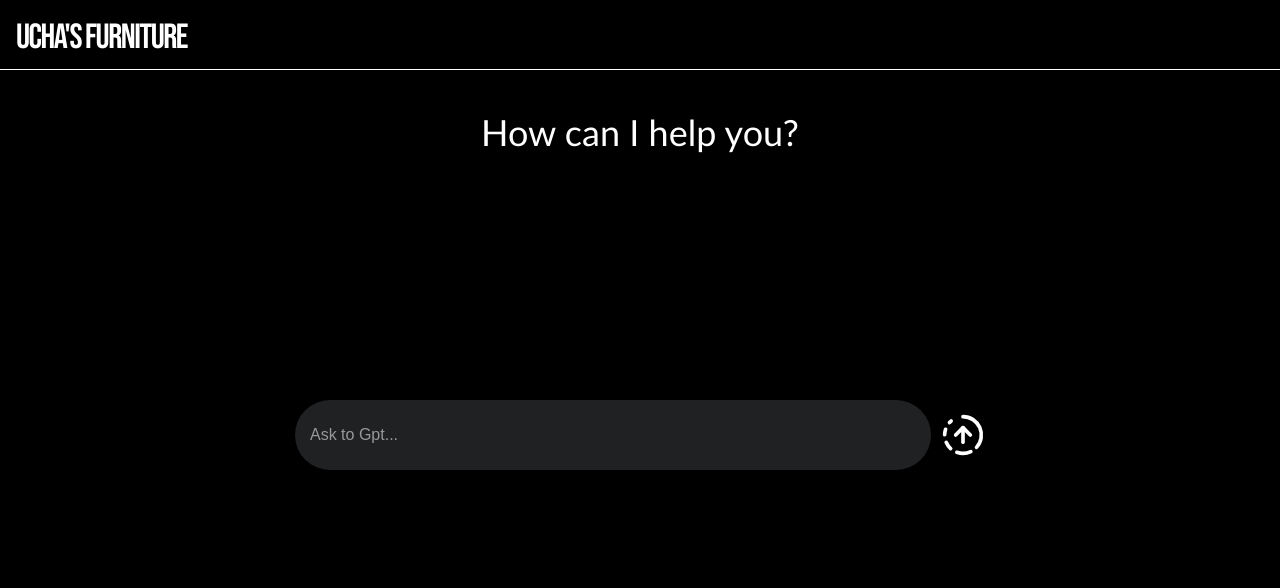
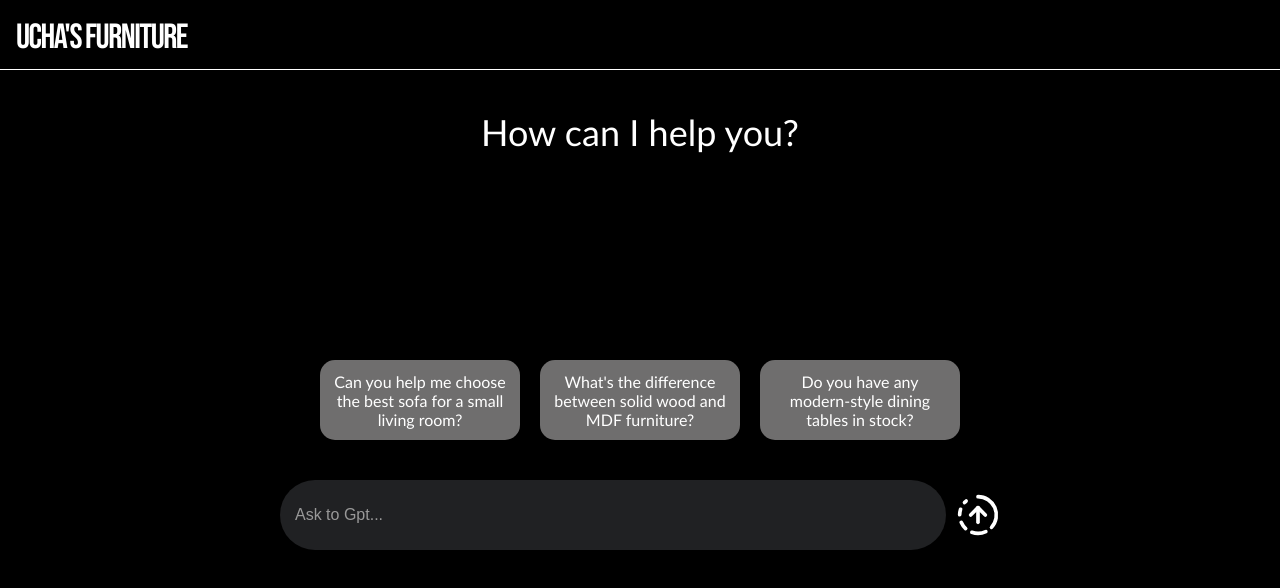
Before and after one commit to dachi6969/nowtryme, a Next.js app: page /AI-Chatbot in a window 1280 px wide. Shown: the top 588 px of the page. Built offline with nearby package versions, Linux system fonts and the light colour scheme.

Commit message:
add some updates on AI_Bot from main branch directly

```diff
--- a/app/AI-Chatbot/page.module.css
+++ b/app/AI-Chatbot/page.module.css
@@ -27,9 +27,11 @@
     transform: translateX(-50%);
     display: flex;
     align-items: center;
-    gap: 10px;
-    width: 90vw;
-    max-width: 720px;
+    flex-direction: column;
+    /* justify-content: center; */
+    gap: 30px;
+    /* width: 90vw; */
+    /* max-width: 720px;  */
     padding: 10px 15px;
     border-radius: 30px;
   }
@@ -79,8 +81,8 @@
   }
 
   .userMsg, .assistantMsg {
-    max-width: 100%;       /* limit max width */
-    display: inline-block; /* keep inline-block */
+    max-width: 100%;
+    display: inline-block;
     font-family: 'Gill Sans', 'Gill Sans MT', Calibri, 'Trebuchet MS', sans-serif;
   }
 
@@ -90,7 +92,7 @@
     padding: 8px 12px;
     border-radius: 12px;
     margin: 6px 0;
-    align-self: flex-end;  /* align user messages to right */
+    align-self: flex-end;
   }
 
   .assistantMsg {
@@ -99,7 +101,29 @@
     padding: 8px 12px;
     border-radius: 12px;
     margin: 6px 0;
-    align-self: flex-start; /* align assistant messages left */
+    align-self: flex-start;
+  }
+
+  .pre{
+    padding: 13px;
+    background-color: rgb(111, 110, 110);
+    border-radius: 15px;
+    display: flex;
+    justify-content: flex-start;
+    align-items: center;
+    text-align: center;
+    height: 80px;
+    width: 200px;
+    flex-shrink: 0;
+    cursor: pointer;
+    transition: all 0.3s ease;
+  }
+
+  @media (hover:hover) and (pointer: fine) {
+    .pre:hover{
+      filter: brightness(1.2);
+      transform: translateY(-5px);
+    }
   }
 
   @media (max-width: 600px) {
@@ -121,7 +145,7 @@
 
   @media (min-width: 600px) {
     .off {
-      bottom: 40%;
+      bottom: 30%;
     }
 
     .on {
--- a/app/AI-Chatbot/page.tsx
+++ b/app/AI-Chatbot/page.tsx
@@ -3,11 +3,18 @@
 import { useState } from "react";
 import styles from "./page.module.css"
 import { CircleFadingArrowUp, CirclePause } from "lucide-react";
+import { motion } from "framer-motion";
 
 type Message = {
     role: 'user' | 'assistant';
     content: string;
 };
+
+const preQuestions = [
+  "Can you help me choose the best sofa for a small living room?",
+  "What's the difference between solid wood and MDF furniture?",
+  "Do you have any modern-style dining tables in stock?"
+]
 
 const AI_Page = () => {
     const [input, setInput] = useState<string>('');
@@ -55,14 +62,21 @@ const AI_Page = () => {
       const handleKey = (e: React.KeyboardEvent<HTMLInputElement>) => {
         if (e.key === 'Enter') sendMessage();
       };
+      const preQuest = (current: string) => {
+        setInput(current)
+      }
 
     return(
         <div className={styles.main}>
             <div className={styles.chat}>
               {messages.length === 0 &&
-              <div className={styles.title}>
+              <motion.div className={styles.title}
+              initial={{opacity: 0, translateX: -100}}
+              animate={{opacity: 1, translateX: 0}}
+              transition={{duration: 0.5, delay: 0.5}}
+              >
                 How can I help you?
-              </div>}
+              </motion.div>}
             {messages.map((msg, i) => (
             <div key={i} className={msg.role === 'user' ? styles.userMsg : styles.assistantMsg}>
             {msg.content}
@@ -71,6 +85,19 @@ const AI_Page = () => {
             {loading && <div className={styles.assistantMsg}>Typing...</div>}
             </div>
             <div className={`${styles.handlers} ${inputMove}`}>
+              {messages.length === 0 && <div style={{display: "flex", gap: "20px", maxWidth: "90vw", overflowX: "auto", scrollbarWidth: "none", padding: "10px"}}>
+                {preQuestions.map((item,i) => (
+                  <motion.div className={styles.pre} key={i}
+                  initial={{opacity: 0,}}
+                  animate={{opacity: 1 }}
+                  transition={{duration: 2}}
+                  onClick={() => preQuest(item)}
+                  >
+                    {item}
+                  </motion.div>
+                ))}
+                </div>}
+              <div style={{display: "flex", alignItems: "center", maxWidth: "720px", width: "90vw", gap: "10px"}}>
                 <input
                 value={input}
                 onChange={inputBind}
@@ -86,6 +113,7 @@ const AI_Page = () => {
                 size={40}
                 onClick={sendMessage}
                 />}
+                </div>
             </div>
         </div>
     )
--- a/app/components/header/menuDrawer/MenuDrawer.tsx
+++ b/app/components/header/menuDrawer/MenuDrawer.tsx
@@ -28,7 +28,6 @@ const MenuDrawer = () => {
                     About Ucha's Furniture*
                 </h2>
                 <motion.span
-                // initial=""
                 >
                     Welcome to Ucha's Furniture — where craftsmanship meets comfort.
                     At Ucha's, we believe your home deserves more than just furniture — it deserves pieces that reflect your lifestyle, values, and sense of beauty. That's why every item in our collection is thoughtfully chosen or skillfully handcrafted with care, combining timeless style with lasting quality. From cozy corners to statement pieces, we aim to bring warmth, elegance, and functionality into your everyday spaces — so your home not only looks good, but feels like you.
```
